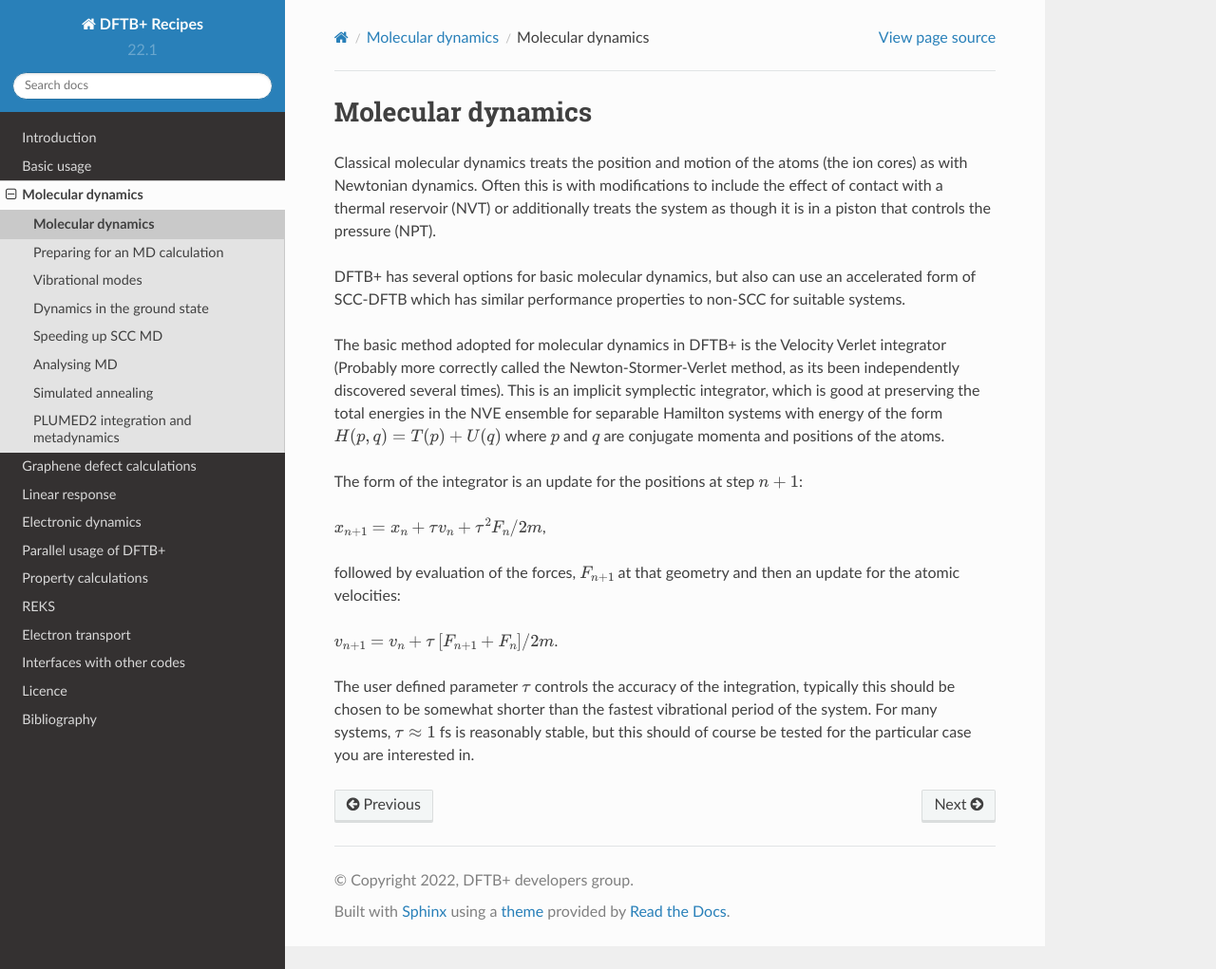
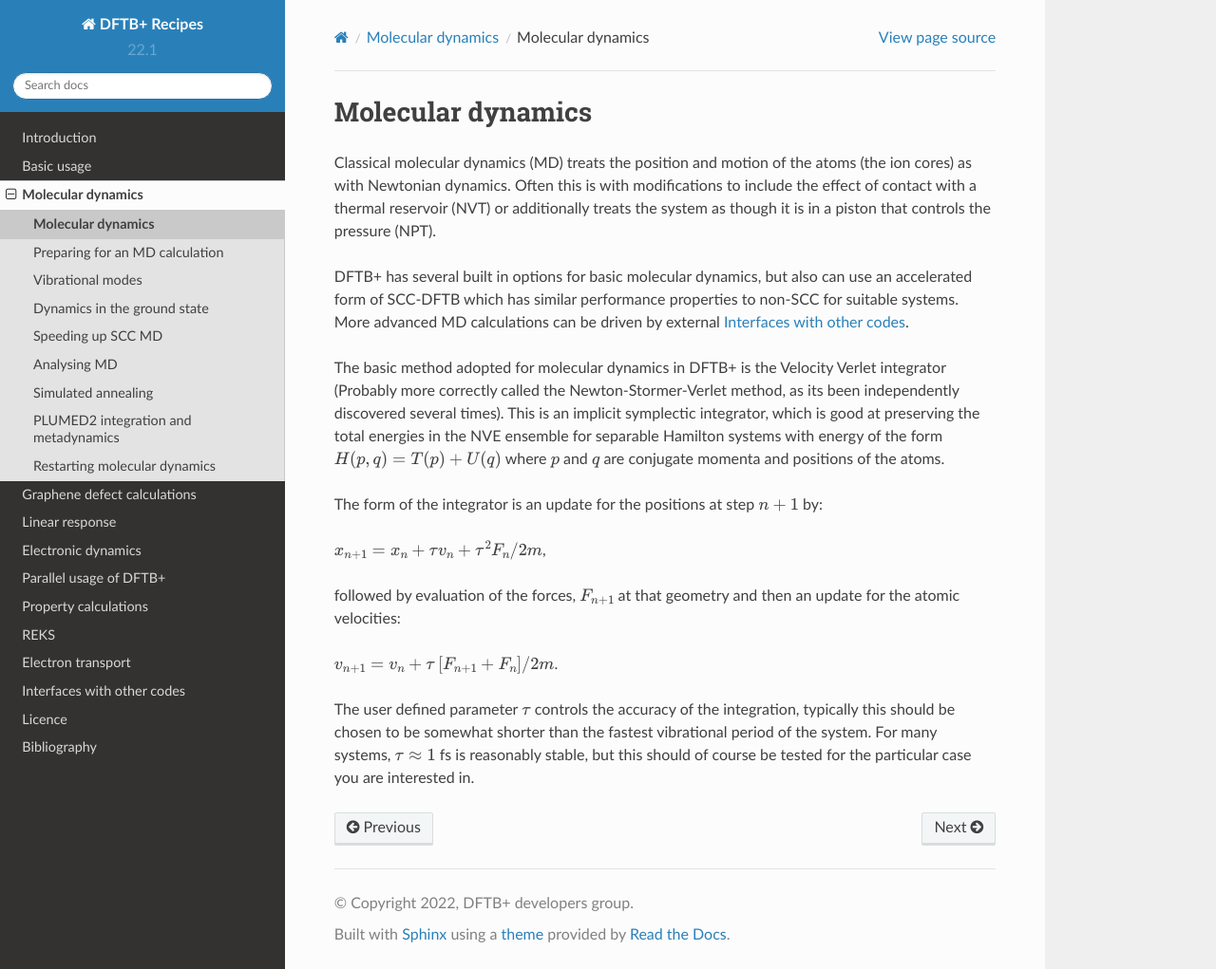
Before and after one commit to dftbplus/recipes, a Sphinx documentation site: the page built from docs/moleculardynamics/introduction.rst, in a window 1280 px wide and 1021 px high. Shown: the whole window at 95% size. Built offline with Sphinx 7.4.7 and the Read the Docs theme 2.0.0, drawn with Linux system fonts in a browser that asks for light colours.

Commit message:
Restarting MD recipe
Discussion and use of external script

```diff
--- a/docs/moleculardynamics/index.rst
+++ b/docs/moleculardynamics/index.rst
@@ -21,3 +21,4 @@
    analysis.rst
    annealing.rst
    plumed2.rst
+   restarting.rst
--- a/docs/moleculardynamics/introduction.rst
+++ b/docs/moleculardynamics/introduction.rst
@@ -4,14 +4,16 @@
 Molecular dynamics
 ******************
 
-Classical molecular dynamics treats the position and motion of the atoms (the
-ion cores) as with Newtonian dynamics. Often this is with modifications to
-include the effect of contact with a thermal reservoir (NVT) or additionally
-treats the system as though it is in a piston that controls the pressure (NPT).
+Classical molecular dynamics (MD) treats the position and motion of
+the atoms (the ion cores) as with Newtonian dynamics. Often this is
+with modifications to include the effect of contact with a thermal
+reservoir (NVT) or additionally treats the system as though it is in a
+piston that controls the pressure (NPT).
 
-DFTB+ has several options for basic molecular dynamics, but also can use an
-accelerated form of SCC-DFTB which has similar performance properties to non-SCC
-for suitable systems.
+DFTB+ has several built in options for basic molecular dynamics, but
+also can use an accelerated form of SCC-DFTB which has similar
+performance properties to non-SCC for suitable systems. More advanced
+MD calculations can be driven by external :ref:`sec-interfaces`.
 
 The basic method adopted for molecular dynamics in DFTB+ is the Velocity Verlet
 integrator (Probably more correctly called the Newton-Stormer-Verlet method, as
@@ -21,7 +23,8 @@
 U(q)` where :math:`p` and :math:`q` are conjugate momenta and positions of the
 atoms.
 
-The form of the integrator is an update for the positions at step :math:`n+1`:
+The form of the integrator is an update for the positions at step
+:math:`n+1` by:
 
 :math:`x_{n+1} = x_n + \tau v_n + \tau^2 F_n / 2 m`,
 
```
Also changed, not shown: docs/moleculardynamics/annealing.rst (+15 -0 lines), docs/moleculardynamics/bornoppenheimer.rst (+7 -2 lines), docs/moleculardynamics/restarting.rst (added, +119 -0 lines).
